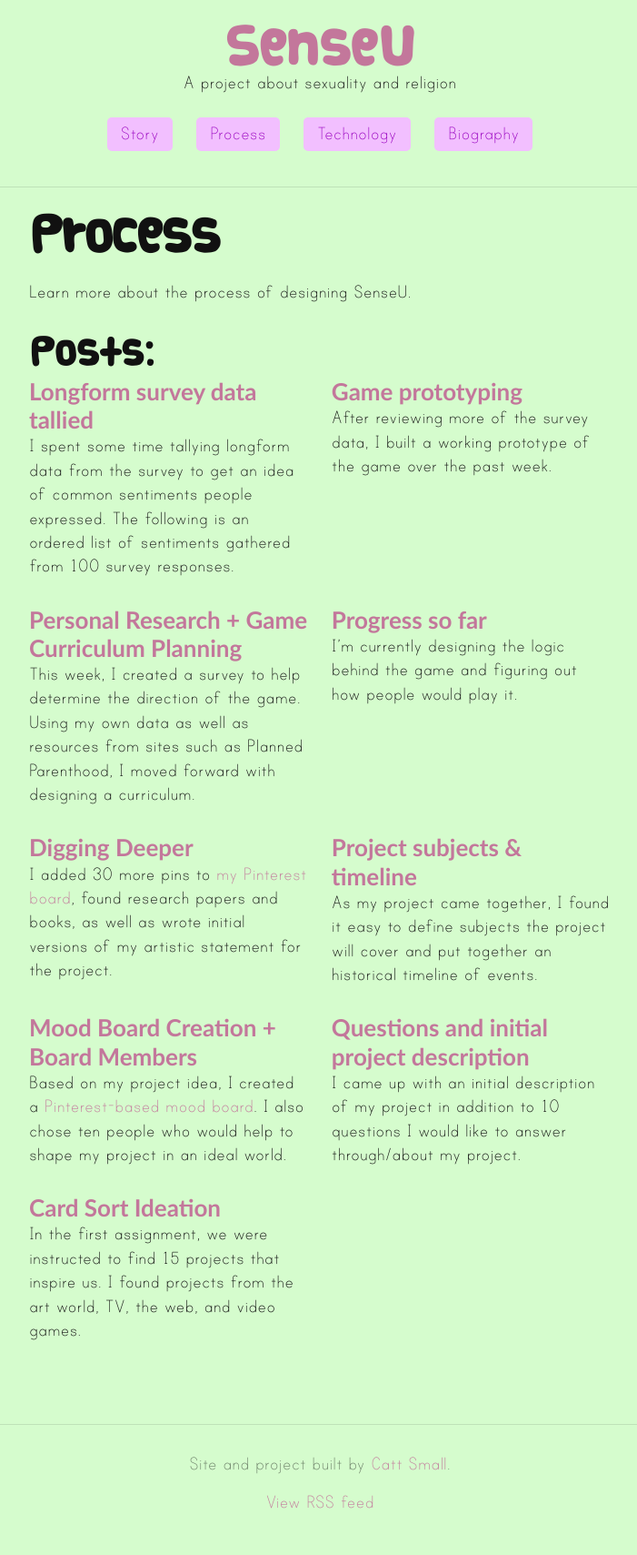
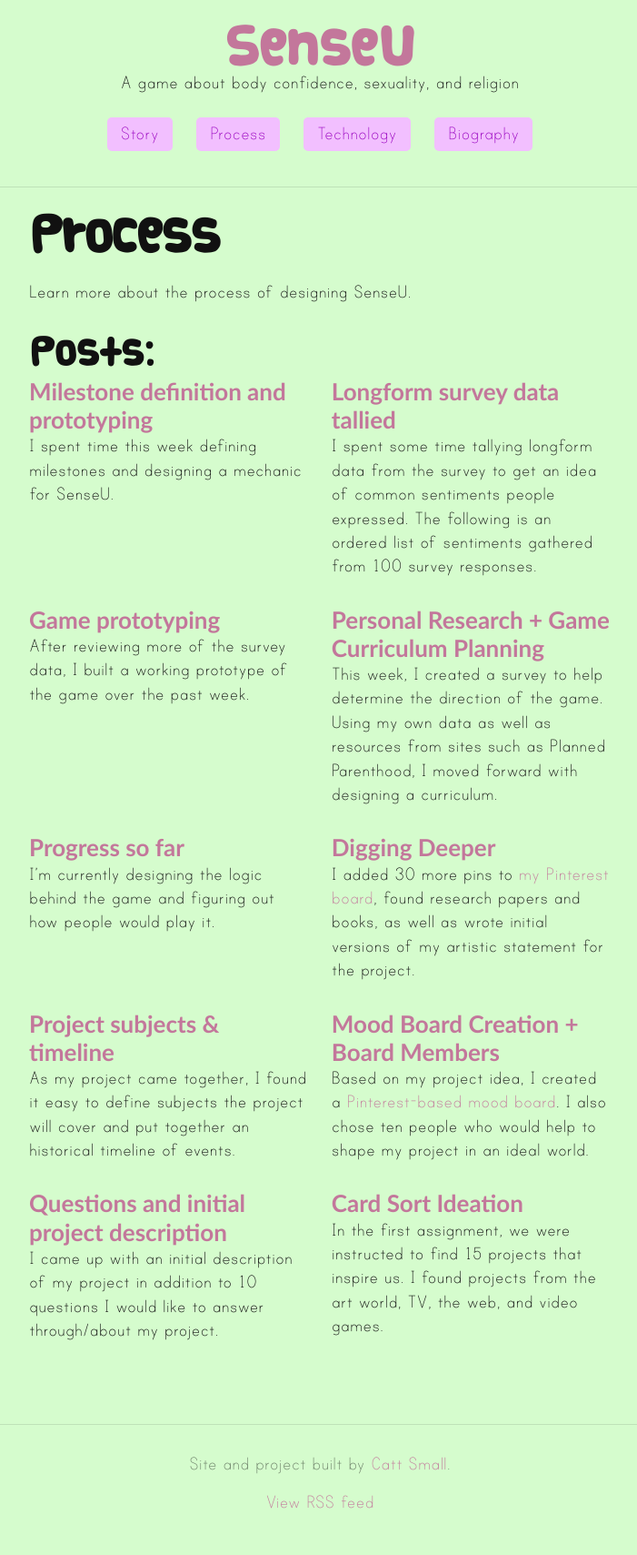
Before and after one commit to cattsmall/thesis-website, a Jekyll site: the page built from process/index.html, in a window 1280 px wide. Shown: the whole page at 91% size, without its empty margins (288-989 px from the left). Built offline with Jekyll 4.4.1, drawn with Linux system fonts in a browser that asks for light colours; some web fonts are replaced; part of the change alters nothing that is shown.

```diff
--- a/_config.yml
+++ b/_config.yml
@@ -1,7 +1,7 @@
 # Site settings
 title: "SenseU"
 email: catt@cattsmall.com
-description: "A project about sexuality and religion"
+description: "A game about body confidence, sexuality, and religion"
 baseurl: "" # the subpath of your site, e.g. /blog/
 url: "http://thesis.cattsmall.com" # the base hostname & protocol for your site
 twitter_username: jekyllrb
--- a/_includes/head.html
+++ b/_includes/head.html
@@ -8,7 +8,7 @@
   <meta property="og:url" content="{{ site.baseurl | prepend: site.url}}"/>
   <meta property="og:site_name" content="{{ site.title }}"/>
   {% if page.title %}<meta property="og:title" content="{{ page.title }}"/>{% endif %}
-  <meta property="og:description" content="{% if page.excerpt %}{{ page.excerpt | strip_html | strip_newlines | truncate: 160 }}{% else %}{{ site.description }}{% endif %}""/>
+  <meta property="og:description" content="{% if page.excerpt %}{{ page.excerpt | strip_html | strip_newlines | truncate: 160 }}{% else %}{{ site.description }}{% endif %}"/>
   <meta property="og:image" content="{{"/favicon.png" | prepend: site.baseurl | prepend: site.url}}"/>
 
   <link rel="stylesheet" href="{{ "/css/main.css" | prepend: site.baseurl }}">
--- /dev/null
+++ b/_posts/2015-09-07-new-semester-update.md
@@ -0,0 +1,44 @@
+---
+layout: post
+title:  "Milestone definition and prototyping"
+date:   2015-09-07 20:31:00
+categories: process
+---
+I spent time this week defining milestones and designing a mechanic for SenseU.
+
+##Milestones
+I broke the game design and development down into parts and steps, then prioritized them.
+
+![Milestone screenshot](/assets/img/posts/2015-09-07/milestone_screenshot_09072015.png)
+
+##Game design
+I previously wanted to have the game exist in another world and for players to be guided by a mysterious being. However, instead of continuing to focus on the story without having defined a mechanic for the game, I decided to step back and figure out the game's functionality instead.
+
+I used a set of ideation worksheets I designed for a game development workshop to write down as many ideas as possible. After writing down 8 ideas, I expanded upon one of them
+
+![Ideation round 1](/assets/img/posts/2015-09-07/ideation-round1.jpg)
+
+I did the ideation process twice. The "x" marks are over ideas that didn't seem interesting or possible.
+
+![Ideation round 2](/assets/img/posts/2015-09-07/ideation-round2.jpg)
+
+After deciding on the idea of solitaire for conversations, I did some sketches to figure out what the interface could look like.
+
+![Sketches](/assets/img/posts/2015-09-07/sketches.jpg)
+
+Next, I created a basic interactive prototype using [InVision](https://projects.invisionapp.com/share/YU43NZM9X#/screens).
+
+<iframe width="424" height="916" src="//invis.io/YU43NZM9X" frameborder="0" allowfullscreen></iframe>
+
+My next step is to build the mechanic into the game. Wish me luck!
+
+##Diagrams
+I created a mind map of my paper using Omnigraffle.
+
+![Mind Map](/assets/img/posts/2015-09-07/diagram_mind_map.png)
+
+Finally, I created a mind map of the story for the game. Instead of the old story I mentioned above, you play as a resident advisor in college, supervising the students in your classes who also live in the dorm. Part of an RA's job is to resolve conflicts between students in their dorm. This will fit well with the goal of my game.
+
+![Story Mind Map](/assets/img/posts/2015-09-07/diagram_story.png)
+
+That's all for this week! Until next time.
--- a/_sass/_base.scss
+++ b/_sass/_base.scss
@@ -222,3 +222,11 @@ pre {
   width: 100%;
   height: 100%;
 }
+
+/**
+ * Iframe
+ */
+iframe {
+    margin: 0 auto;
+    display: block;
+}
```
Also changed, not shown: assets/img/posts/2015-09-07/diagram_mind_map.png (added), assets/img/posts/2015-09-07/diagram_story.png (added), assets/img/posts/2015-09-07/ideation-round1.jpg (added), assets/img/posts/2015-09-07/ideation-round2.jpg (added), assets/img/posts/2015-09-07/milestone_screenshot_09072015.png (added), assets/img/posts/2015-09-07/sketches.jpg (added), 1 other file.
